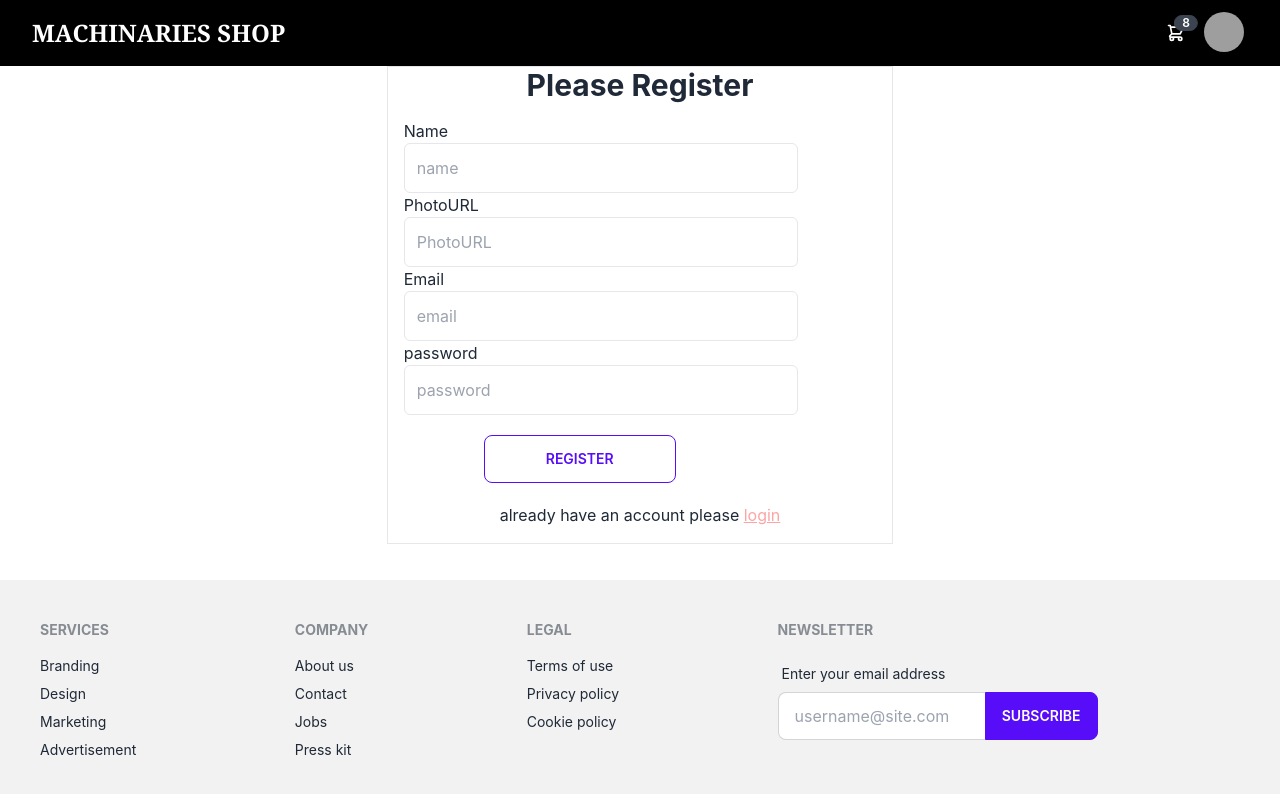
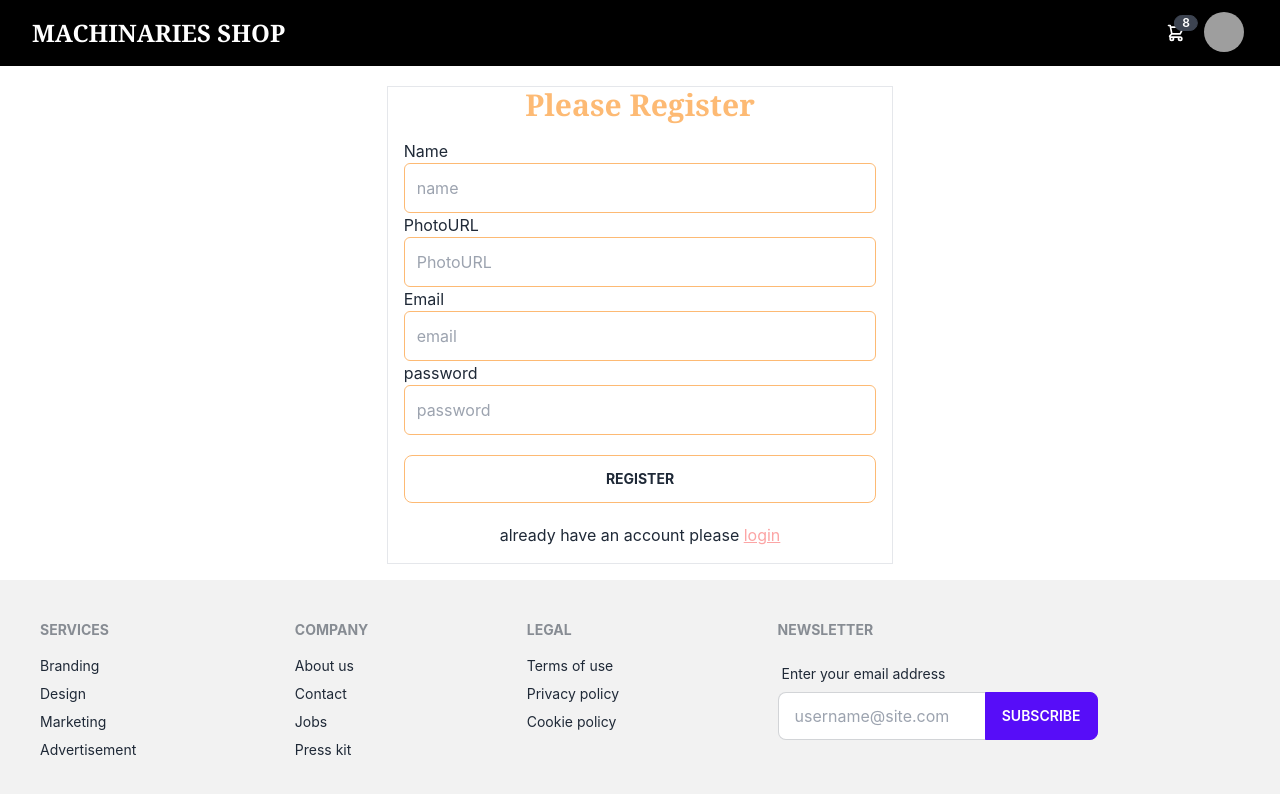
Before and after one commit to Rajikul340/machinaries-shop-client, a React (Create React App) app: page /register in a window 1280 px wide. Shown: the top 794 px of the page. Built offline with nearby package versions, Linux system fonts and the light colour scheme; no server answers; grey boxes are pictures that could not be loaded.

Commit message:
errorpage adde

```diff
--- a/src/Components/Pages/Footer/Footer.js
+++ b/src/Components/Pages/Footer/Footer.js
@@ -3,7 +3,7 @@ import React from 'react';
 const Footer = () => {
     return (
 
-            <footer className="footer p-10 bg-base-200 text-base-content fixed bottom-0">
+            <footer className="footer p-10 bg-base-200 text-base-content lg:fixed bottom-0">
   <div>
     <span className="footer-title">Services</span>
     <a to='/' className="link link-hover">Branding</a>
--- a/src/Components/Pages/Home/AboutProducts.js
+++ b/src/Components/Pages/Home/AboutProducts.js
@@ -6,14 +6,14 @@ const AboutProducts = () => {
     <div>
       <div className="hero ">
         <div className="hero-content flex-col lg:flex-row">
-         <div className="w-1/2 ">
+         <div className="lg:w-1/2 ">
          <img
             src={img}
             className="max-w-sm rounded-lg shadow-2xl " alt=""
           />
          </div>
 
-          <div className="w-1/2">
+          <div className="lg:w-1/2">
             <p className="text-orange-300">About</p>
             <h1 className="lg:text-5xl font-bold">Our Product</h1>
             <p className="py-6 text-lg text-justify">
--- a/src/Components/Pages/Login/Login.js
+++ b/src/Components/Pages/Login/Login.js
@@ -74,7 +74,7 @@ const Login = () => {
   return (
     <div>
       {error ? <p className="text-center text-red-600">{error}</p> : content}
-      <div className="mx-auto lg:w-5/12 mb-4 border">
+      <div className="mx-auto lg:w-5/12 mb-4 border mt-7">
         <h3 className="text-center lg:text-3xl font-bold capitalize">
           Please LogIn
         </h3>
@@ -86,7 +86,7 @@ const Login = () => {
             type="email"
             name="email"
             placeholder="email"
-            className="border p-3 rounded-md w-5/6"
+            className="border border-orange-300 p-3 rounded-md w-full"
           />
           <br />
           <label htmlFor="name">password</label>
@@ -95,16 +95,18 @@ const Login = () => {
             type="password"
             name="password"
             placeholder="password"
-            className="border p-3 rounded-md w-5/6"
+            className="border border-orange-300 p-3 rounded-md w-full"
           />
           <br />
 
-          <button
+        <div className="form-control ">
+        <button
             type="submit"
-            className=" btn btn-outline btn-primary w-64 lg:ml-20 mt-5"
+            className=" btn btn-outline border-orange-300 hover:bg-orange-300 hover:border-0 font-bold  mt-5"
           >
             Login
           </button>
+        </div>
 
           <div className="text-center mt-5">
             <p className="text-center">
@@ -115,18 +117,14 @@ const Login = () => {
             </p>
           </div>
 
-          <div className=" my-3 w-80  ">
+          <div className=" form-control my-3 text-center  ">
             <button
               onClick={googleLoginBtn}
-              className="flex gap-12 align-middle lg:ml-20 border border-blue-700 rounded-xl"
+              className=" border border-orange-300 hover:bg-orange-300 hover:text-white rounded-lg py-2"
             >
-              <img
 
-                className="lg:w-14 w-6 border rounded-box "
-                alt=""
-              />
-              <p className="font-bold lg:text-xl capitalize mr-2 lg:mt-1">
-                {" "}
+              <p className="font-bold  uppercase mr-2 lg:mt-1">
+
                 Continue with Google
               </p>
             </button>
--- a/src/Components/Pages/Register/Register.js
+++ b/src/Components/Pages/Register/Register.js
@@ -1,106 +1,126 @@
-import React, { useContext, useState } from 'react';
-import { Link, useNavigate } from 'react-router-dom';
+import React, { useContext, useState } from "react";
+import { Link, useNavigate } from "react-router-dom";
 
 import { toast } from "react-toastify";
-import  { UserContext } from '../../AuthProvider/AuthProvider';
-
-
-
+import { UserContext } from "../../AuthProvider/AuthProvider";
 
 const Register = () => {
-    const{createUser, handleUpdate} = useContext(UserContext);
-    const[loader, setLoader] =useState(false)
+  const { createUser, handleUpdate } = useContext(UserContext);
+  const [loader, setLoader] = useState(false);
   const navigate = useNavigate();
-    const[error, setError] = useState('')
+  const [error, setError] = useState("");
 
-
-    const handleSubmit = event =>{
+  const handleSubmit = (event) => {
     event.preventDefault();
-       setLoader(true)
-        const form = event.target ;
-        const name = form.name.value ;
+    setLoader(true);
+    const form = event.target;
+    const name = form.name.value;
     const email = form.email.value;
-        const photoURL = form.photoURL.value
-        const password = form.password.value ;
-        console.log(email , password, name, photoURL);
+    const photoURL = form.photoURL.value;
+    const password = form.password.value;
+    console.log(email, password, name, photoURL);
 
     createUser(email, password)
-        .then(result =>{
-            const user=result.user ;
+      .then((result) => {
+        const user = result.user;
         console.log(user);
-          handelprofileUpdate(name, photoURL)
-          setLoader(false)
-          navigate('/')
+        handelprofileUpdate(name, photoURL);
+        setLoader(false);
+        navigate("/");
         form.reset();
-            toast.success('Register successfully')
+        toast.success("Register successfully");
       })
-        .catch(err=> {
-            const errorMessage =err.message;
-            setError(errorMessage)
+      .catch((err) => {
+        const errorMessage = err.message;
+        setError(errorMessage);
         console.log(err);
+      });
+  };
 
-        })
-    }
-
-    const handelprofileUpdate = (name, photoURL) =>{
-
-        const profile ={
-          displayName:name,
-          photoURL:photoURL,
+  const handelprofileUpdate = (name, photoURL) => {
+    const profile = {
+      displayName: name,
+      photoURL: photoURL,
     };
 
     handleUpdate(profile)
-        .then((result)=>{
-            const user=result.user ;
+      .then((result) => {
+        const user = result.user;
         console.log(user);
       })
-        .catch(err=> console.log(err))
-    }
-const content = loader && <p>loading...</p>
-
+      .catch((err) => console.log(err));
+  };
+  const content = loader && <p>loading...</p>;
 
   return (
     <div>
-        {
-            error ? <p className='text-center text'>{error}</p> : content
-        }
-         <div className='mx-auto lg:w-5/12 mb-4 border'>
-            <h3 className='text-center lg:text-3xl font-bold capitalize'>Please Register</h3>
-            <form className=' p-4 ' onSubmit={handleSubmit}>
-
+      {error ? <p className="text-center text">{error}</p> : content}
+      <div className="mx-auto lg:w-5/12 mb-4 border mt-5">
+        <h3 className="text-center lg:text-3xl font-bold  capitalize font-serif text-orange-300">
+          Please Register
+        </h3>
+        <form className=" p-4 " onSubmit={handleSubmit}>
           <label htmlFor="name">Name</label>
           <br />
-                <input type="text" name='name' placeholder="name" className=" border p-3 rounded-md w-5/6 " /><br />
+          <input
+            type="text"
+            name="name"
+            placeholder="name"
+            className=" border border-orange-300 p-3 rounded-md w-full "
+          />
+          <br />
           <label htmlFor="name">PhotoURL</label>
           <br />
-                <input type="text" name='photoURL' placeholder="PhotoURL" className=" border p-3 rounded-md w-5/6 " /><br />
+          <input
+            type="text"
+            name="photoURL"
+            placeholder="PhotoURL"
+            className=" border border-orange-300 p-3 rounded-md w-full "
+          />
+          <br />
 
           <label htmlFor="name">Email</label>
           <br />
-                <input type="email" name='email' placeholder="email" className="border p-3 rounded-md w-5/6" required /><br />
+          <input
+            type="email"
+            name="email"
+            placeholder="email"
+            className="border border-orange-300 p-3 rounded-md w-full"
+            required
+          />
+          <br />
           <label htmlFor="name">password</label>
           <br />
-                <input type="password" name='password' placeholder="password" className="border p-3 rounded-md w-5/6" required/><br />
+          <input
+            type="password"
+            name="password"
+            placeholder="password"
+            className="border border-orange-300 p-3 rounded-md w-full"
+            required
+          />
+          <br />
 
-
-
-               <button type='submit' className=' btn btn-outline btn-primary w-48 ml-20 mt-5   '>Register</button>
-
-
-                <div className='text-center mt-5'>
-
-                    <p className='text-center'>already have an account please <Link to='/login' className='text-red-300 underline'>login</Link></p>
-                 {
-
-                 }
+          <div className="form-control ">
+            <button
+              type="submit"
+              className=" btn btn-outline border-orange-300 hover:bg-orange-300 hover:border-0 font-bold  mt-5"
+            >
+            Register
+            </button>
           </div>
 
+          <div className="text-center mt-5">
+            <p className="text-center">
+              already have an account please{" "}
+              <Link to="/login" className="text-red-300 underline">
+                login
+              </Link>
+            </p>
+            {}
+          </div>
         </form>
-
       </div>
-        {
-
-        }
+      {}
     </div>
   );
 };
```
Lines whose indentation alone changed are shown as unchanged.
